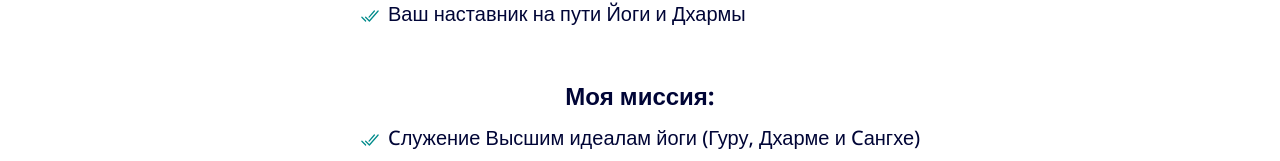
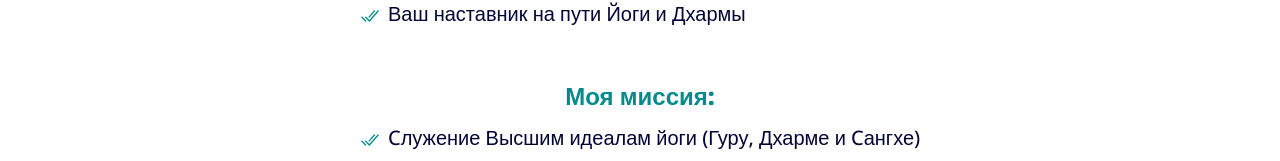
Before and after one commit to TimurTairov/my-yoga-site, a React (Create React App) app: page / in a window 1280 px wide. Shown: the part 785-946 px from the top of the page. Built offline with nearby package versions, Linux system fonts and the light colour scheme.

Commit message:
commit 7.3 add yoga icons

```diff
--- a/src/pages/Home.js
+++ b/src/pages/Home.js
@@ -51,9 +51,9 @@ const Home = () => {
             <Image src={om} className='home-gif' />
             <b>Намасте</b>
             <Image src={namaste} className='home-gif' />
-            <br /> Вас приветствует <b className='my-name'>Тиртхадева</b> <br />
+            <br /> Вас приветствует <b className='home-title'>Тиртхадева</b> <br />
           </h3>
-          <h3> В миру <b className='my-name'>Тимур Таиров</b></h3>
+          <h3> В миру <b className='home-title'>Тимур Таиров</b></h3>
         </header>
 
         <main className="mt-5">
@@ -73,7 +73,7 @@ const Home = () => {
             </h5>
           </div>
 
-          <h4 className="mt-5 d-flex justify-content-center"><b>Моя миссия:</b></h4>
+          <h4 className="home-title mt-5 d-flex justify-content-center"><b>Моя миссия:</b></h4>
 
           <div className='home-container'>
             <h5>
--- a/src/styles/Home.css
+++ b/src/styles/Home.css
@@ -59,16 +59,11 @@
   text-align: center;
 }
 
-.my-name {
-  color: var(--title-icon-color);
-}
-
-.home-tittle {
+.home-title {
   font-weight: 700;
   color: var(--title-icon-color);
 }
-
-.home-main-gif {
+y .home-main-gif {
   width: 100%;
   height: auto;
   box-shadow: var(--box-shadow);
```
